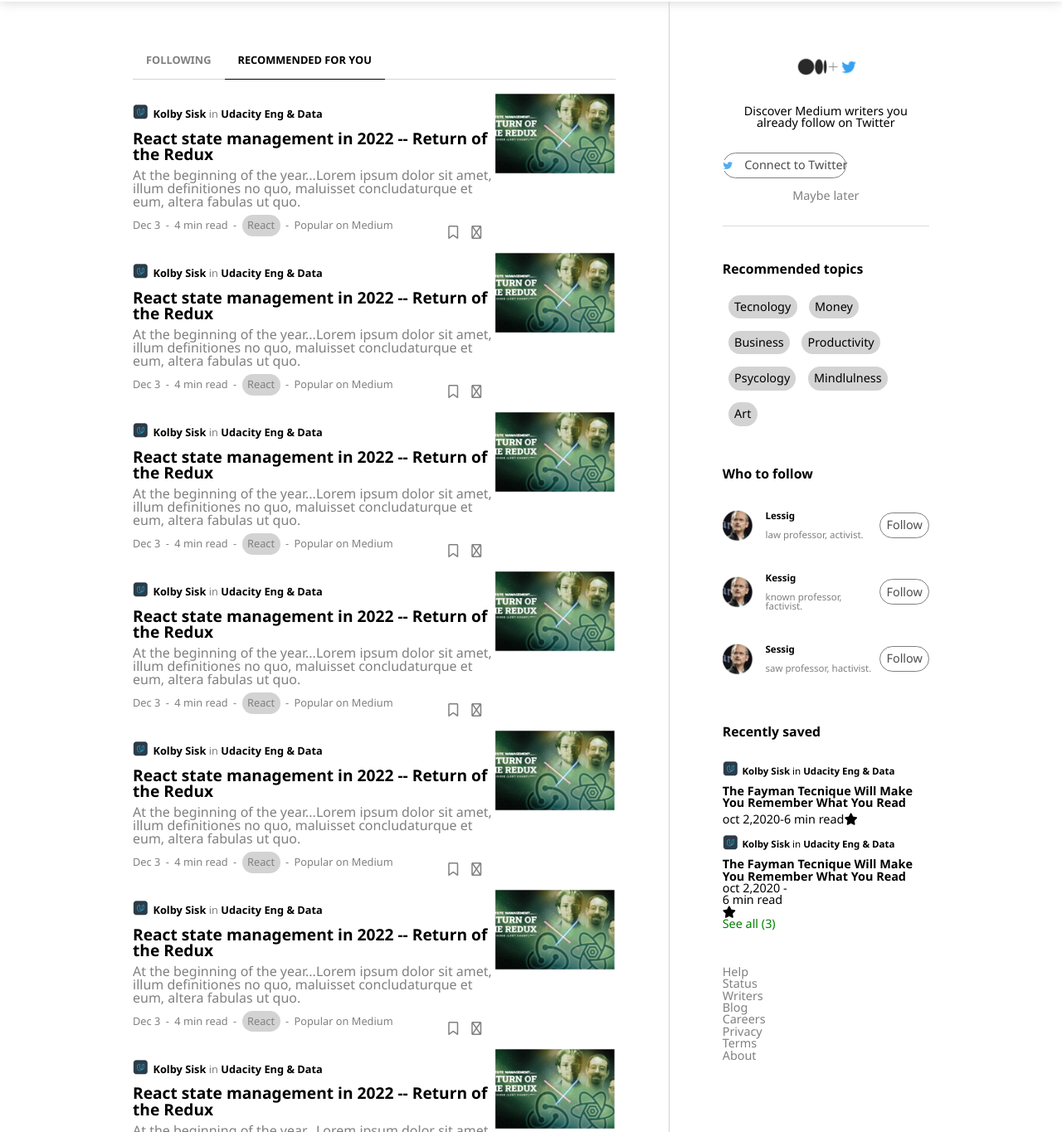
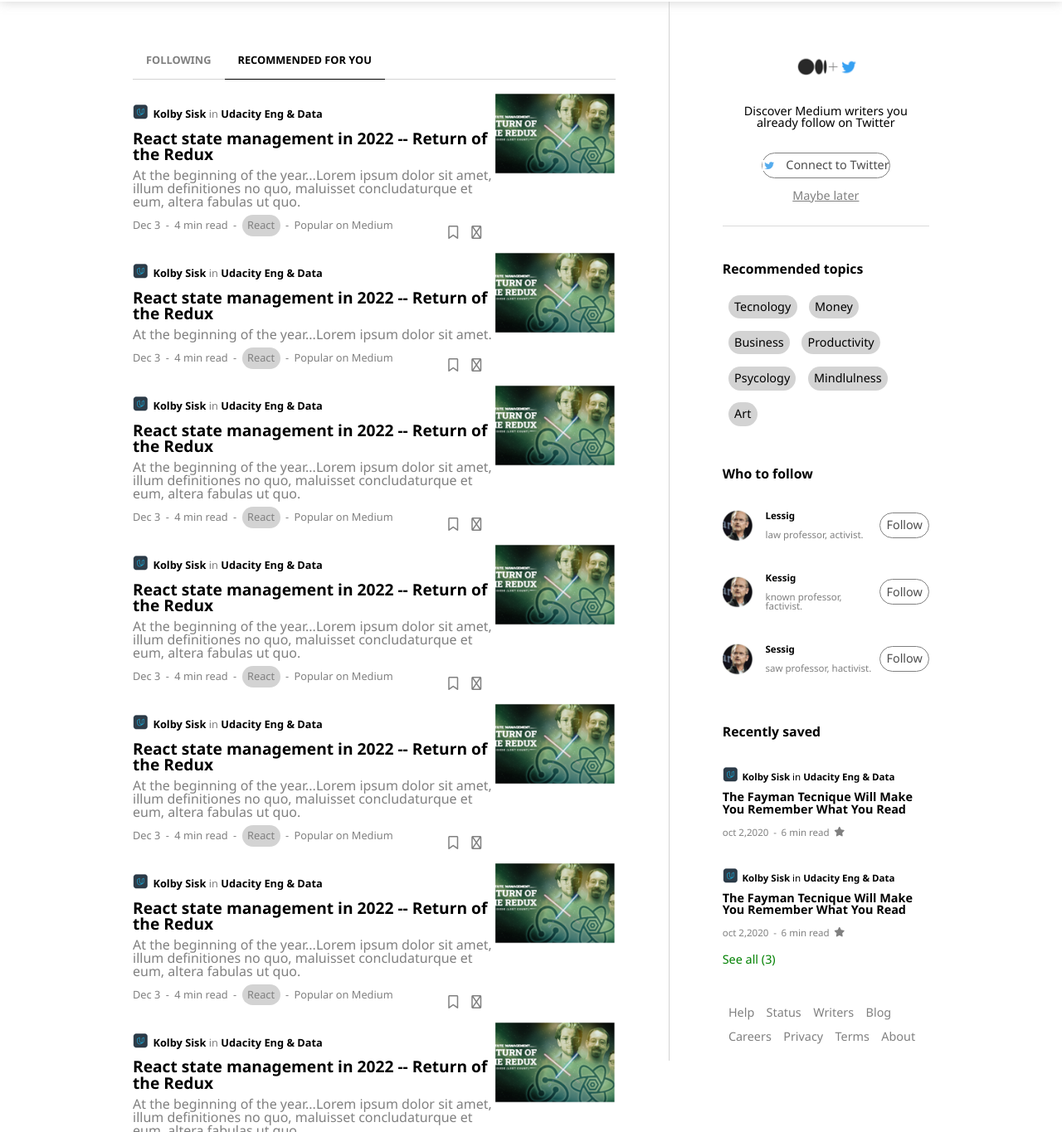
Before and after one commit to BaDjinn/EPICODE_D8_EXAM, a plain HTML site: page index.html in a window 1280 px wide. Shown: the part 64-1429 px from the top of the page at 83% size. Drawn offline with Linux system fonts and the light colour scheme.

Commit message:
FINISHED!

```diff
--- a/css/styles.css
+++ b/css/styles.css
@@ -64,6 +64,10 @@ main{
         padding-left: 4rem;
         border-left:1px solid rgba(200, 200, 200,0.8);
         font-size: 0.9rem;
+        height:fit-content;
+
+        position: sticky;
+        top:-19.5rem;
     }
 
 /*Nav bar*/
@@ -195,6 +199,9 @@ main{
   padding-bottom: 1em;
 }
 
+.sideSection h2 a:visited{
+    color: black;
+}
 .userSmallData{
     display: flex;
     align-items: center;
@@ -207,7 +214,10 @@ main{
 .userSmallData span {
   font-weight: 600;
 }
-
+.userSmallData span a:visited{
+    color: black;
+}
+/*-----WITHTWITTER----------*/
 #withTwitter{
     display: flex;
     flex-direction: column;
@@ -226,8 +236,12 @@ main{
     }
 
     #withTwitter>div{
+        display: flex;
+        justify-content: center;
+        text-align: center;
         width: 60%;
         white-space: nowrap;
+        margin:0 auto;
     }
     #withTwitter>div>a{
         display: flex;
@@ -241,6 +255,10 @@ main{
         height: auto;
         padding-right: 1em;
     }
+#withTwitter>a{
+    text-decoration:underline;
+}
+
 
 /*------RECOMMENDED TOPICS-----*/
 
@@ -316,13 +334,40 @@ main{
 #recentlySaved h3 {
     font-weight: 600;
   }
+
+#recentlySaved a:visited{
+        color: black;
+    }
+.savedArticle{
+    padding: 0.5em 0;
+}
 .savedSmallData{
     display: flex;
-
-    padding: 0.3rem 0 0 0;
+    padding: 0.8em 0;
+    color: grey;
+}
+.savedSmallData *{
+    padding: 0.3em 0.5em 0 0;
+    font-size: 0.8em;
 
 }
 
   #savedArticleLink {
       color: green;
+      margin: 1em 0;
   }
+  #savedArticleLink:visited{
+        color: green !important;
+  }
+
+/*------FOOTER------*/
+
+footer{
+    display: flex;
+    flex-wrap: wrap;
+    margin-bottom:1em;
+}
+footer div{
+    margin: 0.5em;
+
+}
--- a/index.html
+++ b/index.html
@@ -61,7 +61,7 @@
                     <div class="articoloColonna1">
                         <div class="userSmallData"><img src="./pictures/user_logo.png" alt="user_logo"> <p><span><a href="">Kolby Sisk</a></span> in <span> <a href="">Udacity Eng & Data</a> </span></p> </div>
                         <h2><a href="">React state management in 2022 -- Return of the Redux</a></h2>
-                        <p class="articoloExtract"><a href="">At the beginning of the year...Lorem ipsum dolor sit amet, illum definitiones no quo, maluisset concludaturque et eum, altera fabulas ut quo.</a></p>
+                        <p class="articoloExtract"><a href="">At the beginning of the year...Lorem ipsum dolor sit amet.</a></p>
                         <div class="articoloSmallData">
                             <div>
                                 <p>Dec 3</p>
@@ -359,8 +359,8 @@
             <section class="sideSection" id="recentlySaved">
                 <h2>Recently saved</h2>
                 <div class="savedArticle">
-                    <div class="userSmallData"><img src="./pictures/user_logo.png" alt="user_logo"> <p><span>Kolby Sisk</span> in <span> Udacity Eng & Data </span></p></div>
-                    <h3>The Fayman Tecnique Will Make You Remember What You Read</h3>
+                    <div class="userSmallData"><a href=""><img src="./pictures/user_logo.png" alt="user_logo"></a> <p><span><a href="">Kolby Sisk</a></span> in <span> <a href="">Udacity Eng & Data</a> </span></p> </div>
+                    <h3><a href="">The Fayman Tecnique Will Make You Remember What You Read</a></h3>
                     <div class="savedSmallData">
                         <p>oct 2,2020</p>
                         <p>-</p>
@@ -369,11 +369,12 @@
                     </div>
                 </div>
                 <div class="savedArticle">
-                    <div class="userSmallData"><img src="./pictures/user_logo.png" alt="user_logo"> <p><span>Kolby Sisk</span> in <span> Udacity Eng & Data </span></p> </div>
+                    <div class="userSmallData"><img src="./pictures/user_logo.png" alt="user_logo"> <p><span>Kolby Sisk</span> in <span> Udacity Eng & Data </span></p></div>
                     <h3>The Fayman Tecnique Will Make You Remember What You Read</h3>
-                    <div>
-                        <p>oct 2,2020 -</p>
-                        <p>6 min read </p>
+                    <div class="savedSmallData">
+                        <p>oct 2,2020</p>
+                        <p>-</p>
+                        <p>6 min read</p>
                         <i class="fa-sharp fa-solid fa-star"></i>
                     </div>
                 </div>
```
